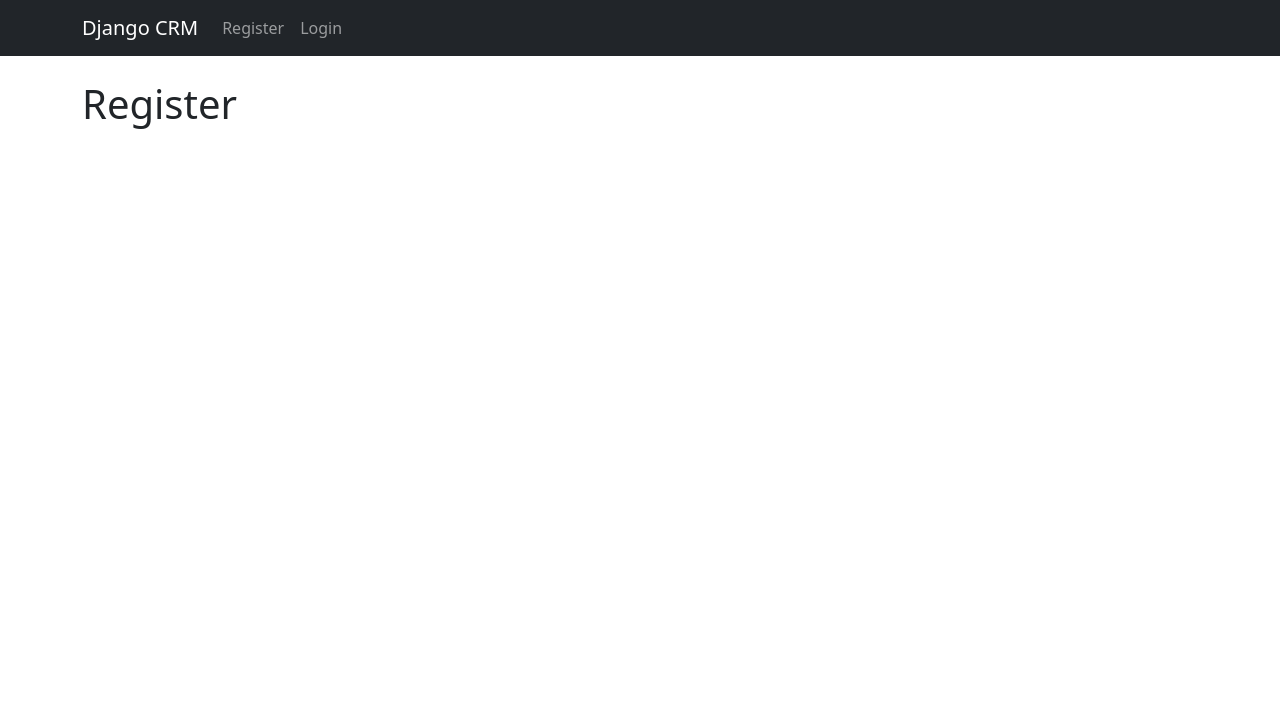
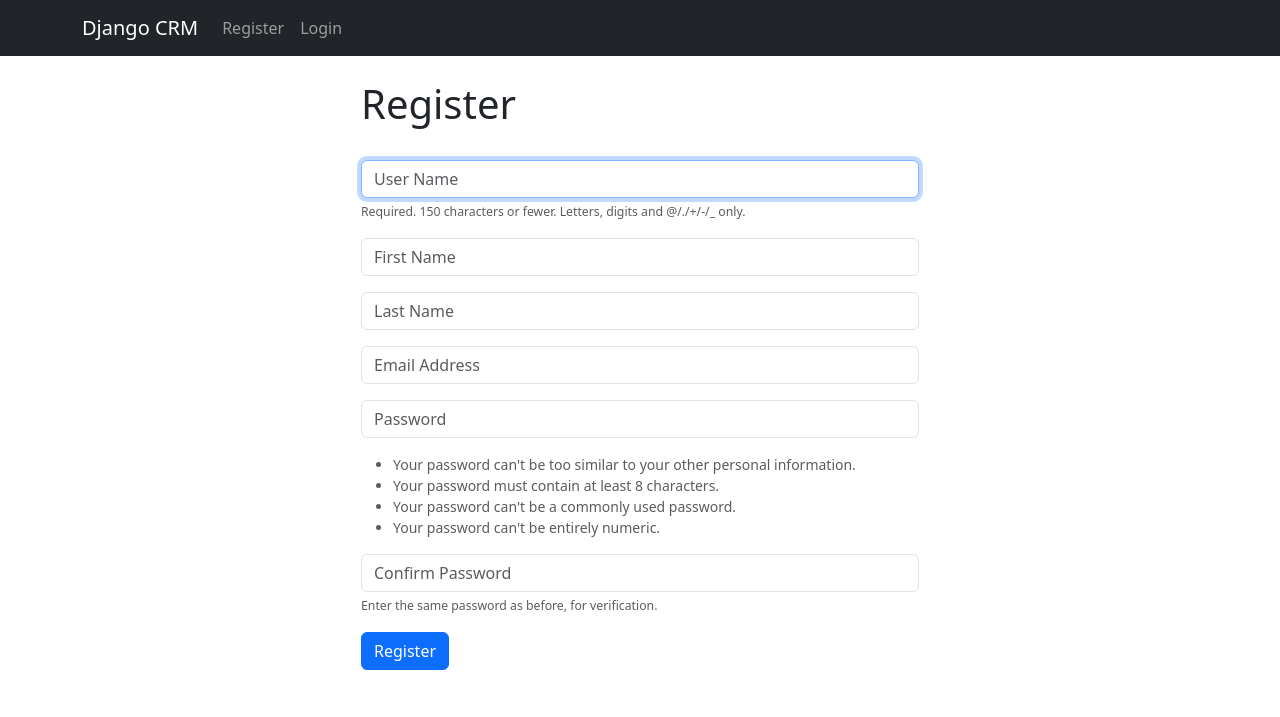
Before and after one commit to AnasZwawi/Django-CRM, a Django app: page /register/ in a window 1280 px wide. Shown: the top 717 px of the page. Run offline with Django 5.2, Linux system fonts and the light colour scheme.

Commit message:
fixed registration

```diff
--- a/website/forms.py
+++ b/website/forms.py
@@ -6,25 +6,25 @@ class SignUpForm(UserCreationForm):
   email = forms.EmailField(required=True, label='', widget=forms.TextInput(attrs={'class':'form-control', 'placeholder':'Email Address'}))
   first_name = forms.CharField(required=True,label='', max_length=100, widget=forms.TextInput(attrs={'class':'form-control', 'placeholder':'First Name'}))
   last_name = forms.CharField(required=True,label='', max_length=100, widget=forms.TextInput(attrs={'class':'form-control', 'placeholder':'Last Name'}))
+
   class Meta:
     model = User
-    fields = ('username', 'fist_name', 'last_name', 'email', 'password1', 'password2')
+    fields = ('username', 'first_name', 'last_name', 'email', 'password1', 'password2')
 
+  def __init__(self, *args, **kwargs):
+    super(SignUpForm, self).__init__(*args, **kwargs)
 
-def __init__(self, *args, **kwargs):
-  super(SignUpForm, self).__init__(*args, **kwargs)
+    self.fields['username'].widget.attrs['class'] = 'form-control'
+    self.fields['username'].widget.attrs['placeholder'] = 'User Name'
+    self.fields['username'].label = ''
+    self.fields['username'].help_text = '<span class="form-text text-muted"><small>Required. 150 characters or fewer. Letters, digits and @/./+/-/_ only.</small></span>'
 
-  self.fields['username'].widget.attrs['class'] = 'form-control'
-  self.fields['username'].widget.attrs['placeholder'] = 'User Name'
-  self.fields['username'].label = ''
-  self.fields['username'].help_text = '<span class="form-text text-muted"><small>Required. 150 characters or fewer. Letters, digits and @/./+/-/_ only.</small></span>'
+    self.fields['password1'].widget.attrs['class'] = 'form-control'
+    self.fields['password1'].widget.attrs['placeholder'] = 'Password'
+    self.fields['password1'].label = ''
+    self.fields['password1'].help_text = '<ul class="form-text text-muted small"><li>Your password can\'t be too similar to your other personal information.</li><li>Your password must contain at least 8 characters.</li><li>Your password can\'t be a commonly used password.</li><li>Your password can\'t be entirely numeric.</li></ul>'
 
-  self.fields['password1'].widget.attrs['class'] = 'form-control'
-  self.fields['password1'].widget.attrs['placeholder'] = 'Password'
-  self.fields['password1'].label = ''
-  self.fields['password1'].help_text = '<ul class="form-text text-muted small"><li>Your password can\'t be too similar to your other personal information.</li><li>Your password must contain at least 8 characters.</li><li>Your password can\'t be a commonly used password.</li><li>Your password can\'t be entirely numeric.</li></ul>'
-
-  self.fields['password2'].widget.attrs['class'] = 'form-control'
-  self.fields['password2'].widget.attrs['placeholder'] = 'Confirm Password'
-  self.fields['password2'].label = ''
-  self.fields['password2'].help_text = '<span class="form-text text-muted"><small>Enter the same password as before, for verification.</small></span>'
+    self.fields['password2'].widget.attrs['class'] = 'form-control'
+    self.fields['password2'].widget.attrs['placeholder'] = 'Confirm Password'
+    self.fields['password2'].label = ''
+    self.fields['password2'].help_text = '<span class="form-text text-muted"><small>Enter the same password as before, for verification.</small></span>'
--- a/website/templates/register.html
+++ b/website/templates/register.html
@@ -1,3 +1,24 @@
 {% extends 'layout.html' %} {% block content %}
-<h1>Register</h1>
+<div class="col-md-6 offset-md-3">
+  <h1>Register</h1>
+  <br>
+  <form method="POST">
+    {% csrf_token %}
+    {% if form.errors %}
+			<div class="alert alert-warning alert-dismissible fade show" role="alert">
+			  Your Form Has Errors
+			  {% for field in form %}
+			  	{% if field.errors %}
+			  		{{ field.errors }}
+			  	{% endif %}
+			  {% endfor %}
+			  <button type="button" class="btn-close" data-bs-dismiss="alert" aria-label="Close"></button>
+			</div>
+		{% endif %}
+    {{form.as_p}}
+    <button type="submit" class="btn btn-primary">Register</button>
+  </form>
+  <br>
+  <br>
+</div>
 {% endblock %}
--- a/website/views.py
+++ b/website/views.py
@@ -1,6 +1,8 @@
 from django.shortcuts import render, redirect
 from django.contrib.auth import authenticate, login, logout
 from django.contrib import messages
+from .forms import SignUpForm
+
 
 def home(request):
   #check to see if logging in
@@ -8,13 +10,13 @@ def home(request):
     username = request.POST['username']
     password = request.POST['password']
     #Authenticate
-    user = authenticate(request, username=username, password=password)
+    user = authenticate(username=username, password=password)
     if user is not None:
       login(request, user)
       messages.success(request, 'You Have Been Logged In!')
       return redirect('home')
     else:
-      messages.error(request, "Username or  Password was incorrect")
+      messages.success(request, "Username or Password was incorrect")
       return redirect('home')
 
   else:
@@ -25,4 +27,19 @@ def logout_user(request):
   return redirect('home')
 
 def register_user(request):
-  return render(request, 'register.html', {})
+  if request.method == 'POST':
+    form = SignUpForm(request.POST)
+    if form.is_valid():
+      form.save()
+      #authenticate and login
+      username = form.cleaned_data['username']
+      password = form.cleaned_data['password1']
+      user = authenticate(username=username, password=password)
+      login(request, user)
+      messages.success(request, 'You Have Successfully Registered!')
+      return redirect('home')
+  else:
+    form = SignUpForm()
+    return render(request, 'register.html', {'form': form})
+
+  return render(request, 'register.html', {'form': form})
```
